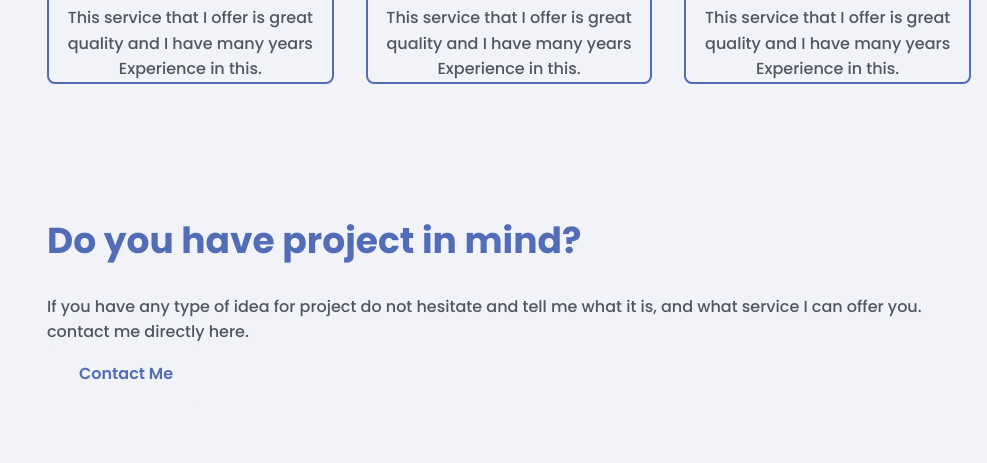
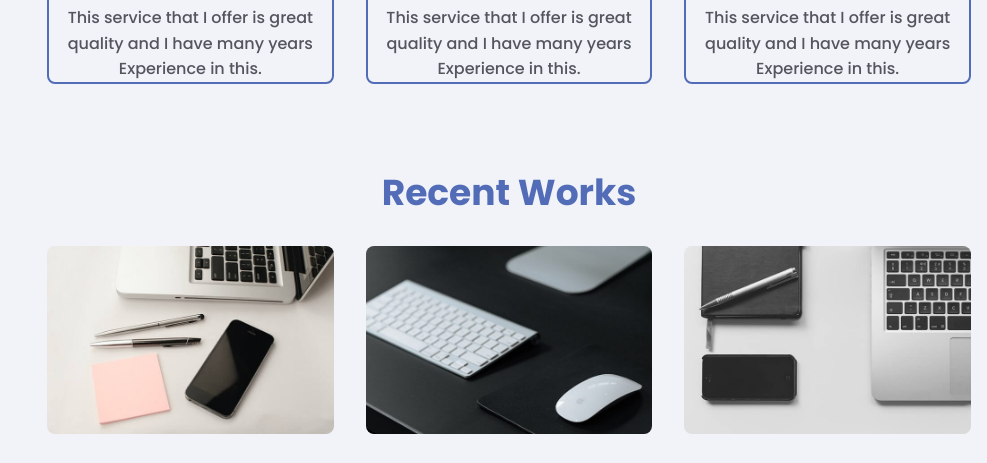
Before and after one commit to madihadongaonkar/madiha__portfolio.github.io, a plain HTML site: page index.html in a window 1280 px wide. Shown: the part 2655-3118 px from the top of the page, without its empty margins (293-1280 px from the left). Drawn offline with nearby package versions, Linux system fonts and the light colour scheme.

Commit message:
Update index.html

```diff
--- a/index.html
+++ b/index.html
@@ -282,17 +282,7 @@
             </div>
         </section>
 
-          <!-- ===== Project in mind ===== -->
-          <section class="project section">
-              <div class="project_container bd-grid">
-                  <div class="project__data">
-                      <h2 class="section-title project__title">Do you have project in mind?</h2>
-                      <p class="project__description">If you have any type of idea for project do not hesitate and tell me what it is, and what service I can offer you. contact me directly here.</p>
-                      <a href="#contact" class="button button__light">Contact Me</a>
-                  </div>
 
-              </div>
-          </section>
 
           <!-- ===== Works ===== -->
 
@@ -305,7 +295,7 @@
                         <img src="img/work1.jpg" alt="V">
 
                         <div class="works__data">
-                            <a href="#" class="work__link"> <i class='bx bx-link-alt'></i></a>
+                            <a href="https://madihadongaonkar.github.io/WeAreDoctors.github.io/" class="work__link"> <i class='bx bx-link-alt'></i></a>
                             <span class="works__title">Work 1</span>
                         </div>
                     </div>
```
